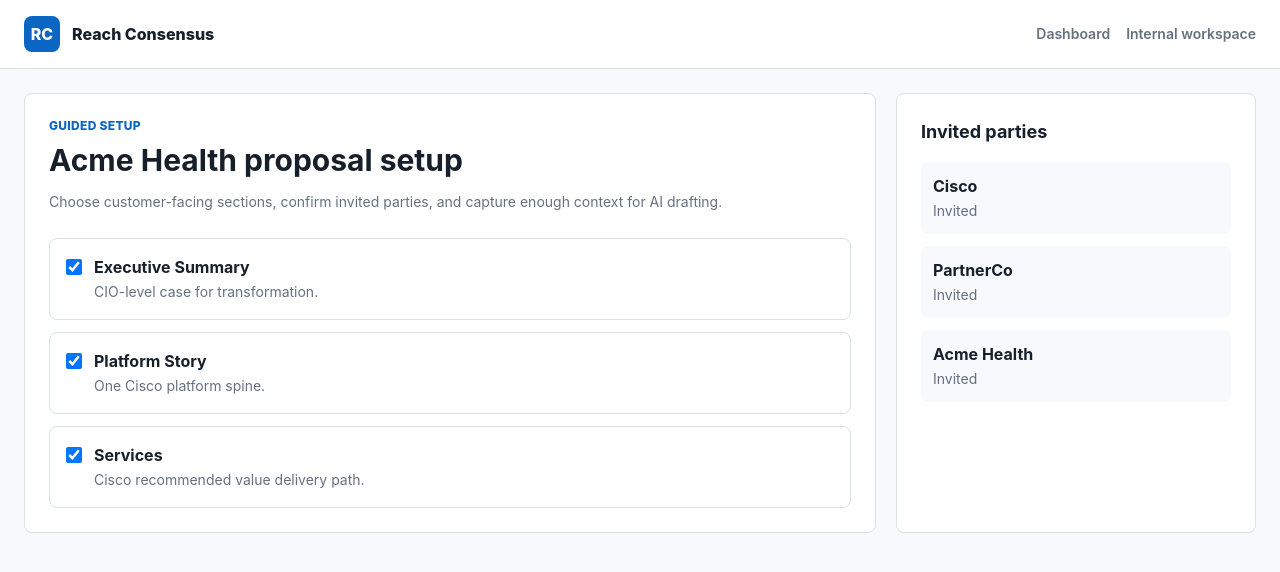
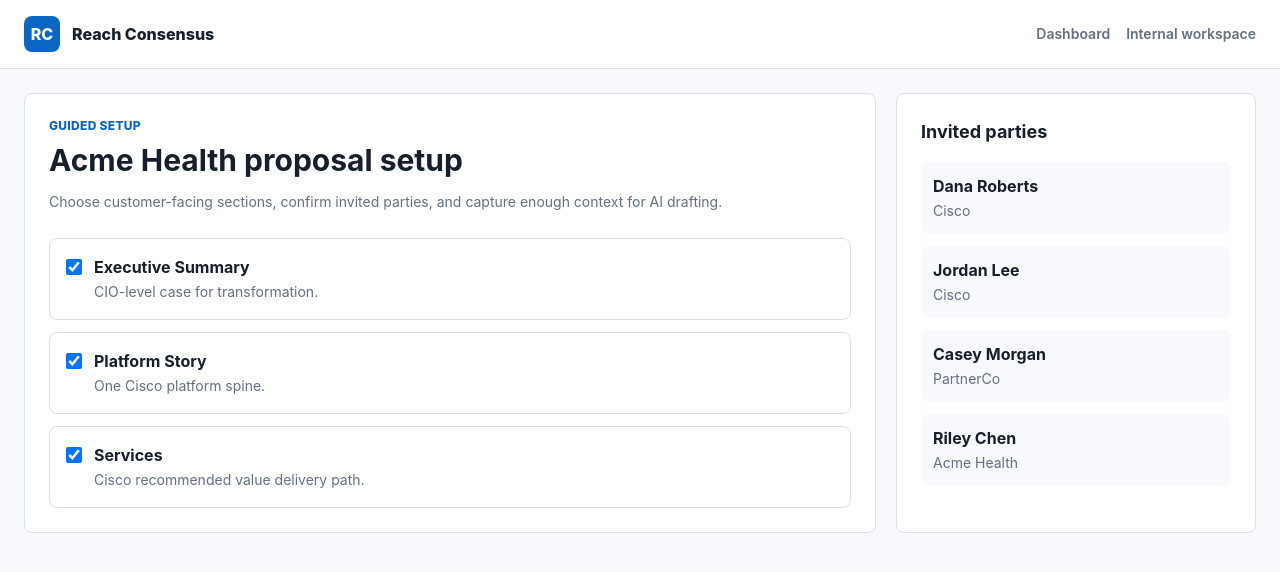
Before and after one commit to StrategySource/ReachConsensus, a Next.js app in the folder apps/web/: page /proposals/proposal_acme/setup in a window 1280 px wide. Shown: the top 572 px of the page. Built offline with nearby package versions, Linux system fonts and the light colour scheme.

Commit message:
fix: show named setup invitees

```diff
--- a/apps/web/src/components/workspace/SetupChecklist.tsx
+++ b/apps/web/src/components/workspace/SetupChecklist.tsx
@@ -1,10 +1,6 @@
 import type { Proposal } from "@/lib/reach-consensus/types";
 
 export function SetupChecklist({ proposal }: { proposal: Proposal }) {
-  const invitedOrganizations = Array.from(
-    new Set(proposal.members.map((member) => member.organization)),
-  );
-
   return (
     <div className="grid gap-5 lg:grid-cols-[1fr_360px]">
       <section className="rounded-lg border border-[#d9e0e8] bg-white p-6">
@@ -43,10 +39,12 @@ export function SetupChecklist({ proposal }: { proposal: Proposal }) {
       <aside className="rounded-lg border border-[#d9e0e8] bg-white p-6">
         <h2 className="text-lg font-bold">Invited parties</h2>
         <div className="mt-4 grid gap-3">
-          {invitedOrganizations.map((organization) => (
-            <div key={organization} className="rounded-lg bg-[#f7f9fc] p-3">
-              <strong className="block">{organization}</strong>
-              <span className="text-sm text-[#657180]">Invited</span>
+          {proposal.members.map((member) => (
+            <div key={member.id} className="rounded-lg bg-[#f7f9fc] p-3">
+              <strong className="block">{member.name}</strong>
+              <span className="text-sm text-[#657180]">
+                {member.organization}
+              </span>
             </div>
           ))}
         </div>
```
Also changed, not shown: 2 other files (tests, documents, lock files or other folders).
